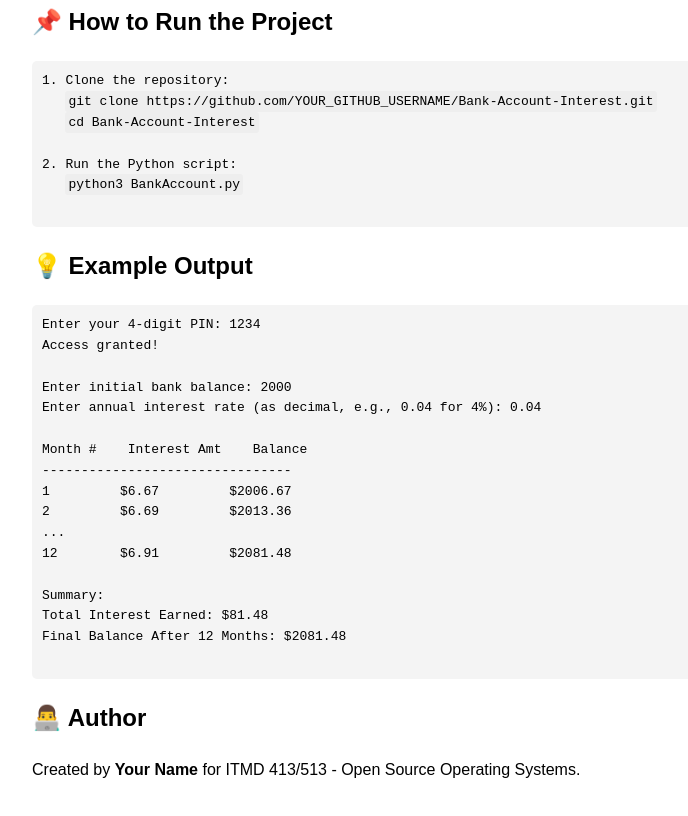
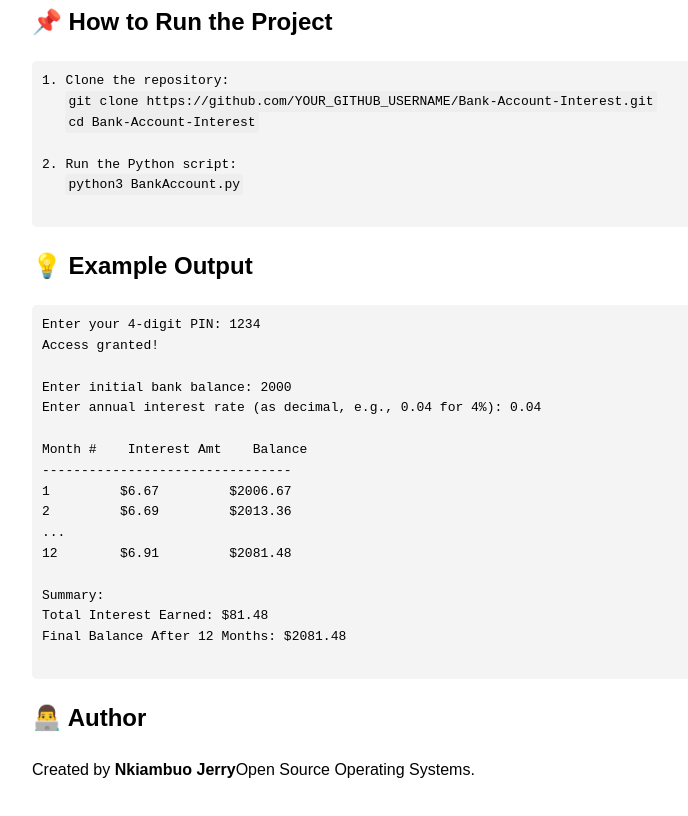
Before and after one commit to nkiambuojerry/Bank-Account-Interest, a plain HTML site: page docs/index.html in a window 1280 px wide. Shown: the part 310-1126 px from the top of the page, without its empty margins (8-696 px from the left). Drawn offline with Linux system fonts and the light colour scheme.

Commit message:
Edited footer to include name

```diff
--- a/docs/index.html
+++ b/docs/index.html
@@ -54,7 +54,7 @@ Final Balance After 12 Months: $2081.48
     </pre>
 
     <h2>👨‍💻 Author</h2>
-    <p>Created by <strong>Your Name</strong> for ITMD 413/513 - Open Source Operating Systems.</p>
+    <p>Created by <strong>Nkiambuo Jerry</strong>Open Source Operating Systems.</p>
 
 </body>
 </html>
```
